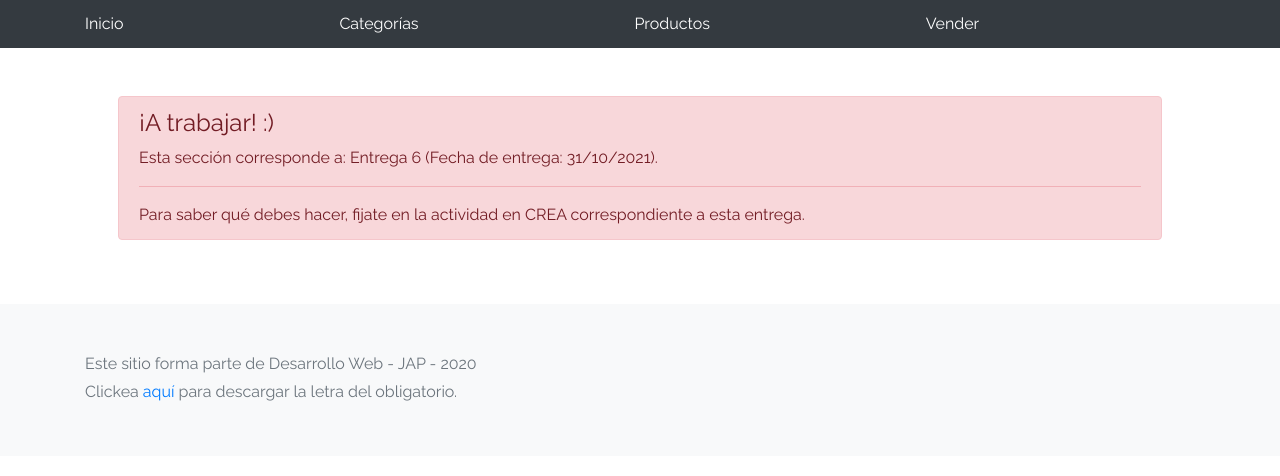
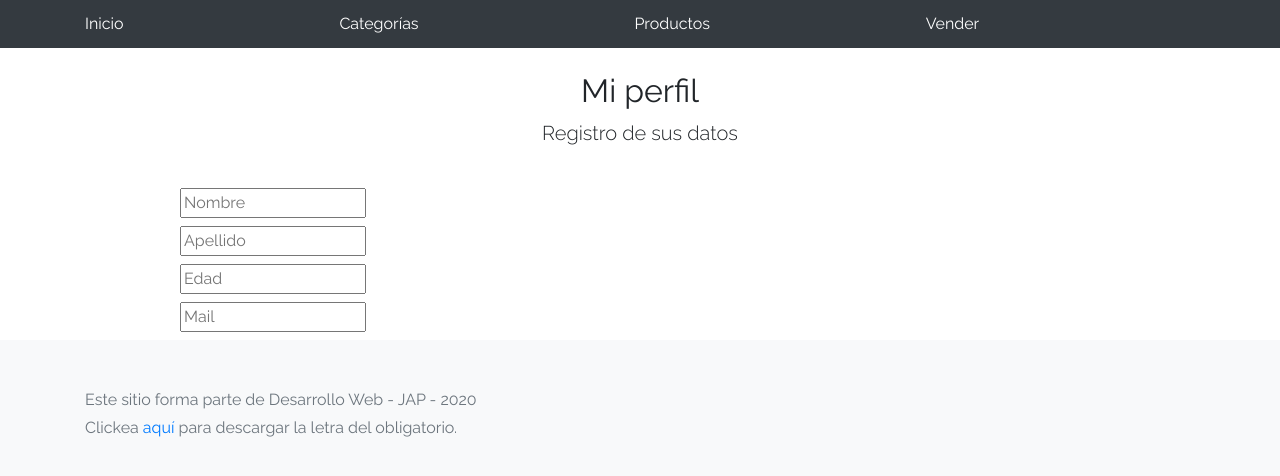
Before and after one commit to tomasmarquez99/OBLIGATORIO-JAP, a plain HTML site: page my-profile.html in a window 1280 px wide. Drawn offline with Linux system fonts and the light colour scheme.

Commit message:
Entrega 6 avanzando

```diff
--- a/my-profile.html
+++ b/my-profile.html
@@ -43,14 +43,33 @@
       <div id="logueate"></div>
     </div>
   </nav>
-  <div class="container p-5">
-    <div class="alert alert-danger" role="alert" style="position: relative; width:auto; top: 0;">
-      <h4 class="alert-heading">¡A trabajar! :)</h4>
-      <p>Esta sección corresponde a: Entrega 6 (Fecha de entrega: 31/10/2021).</p>
-      <hr>
-      <p class="mb-0">Para saber qué debes hacer, fijate en la actividad en CREA correspondiente a esta entrega.</p>
+  <main>
+    <div class="container">
+      <div class="row">
+        <div class="col-1"></div>
+        <div class="col-10">
+          <div class="text-center p-4">
+            <h2>Mi perfil</h2>
+            <p class="lead">Registro de sus datos</p>
+          </div>
+          <div class="mb-2">
+            <input type="text" placeholder="Nombre">
+          </div>
+          <div class="mb-2">
+            <input type="text" placeholder="Apellido">
+          </div>
+          <div class="mb-2">
+            <input type="text" placeholder="Edad">
+          </div>
+          <div class="mb-2">
+            <input type="text" placeholder="Mail">
+          </div>
+
+        </div>
+        <div class="col-1"></div>
+      </div>
     </div>
-  </div>
+  </main>
   <footer class="text-muted bg-light">
     <div class="container">
       <p>Este sitio forma parte de Desarrollo Web - JAP - 2020</p>
```
Also changed, not shown: cart.html (+1 -1 lines).
